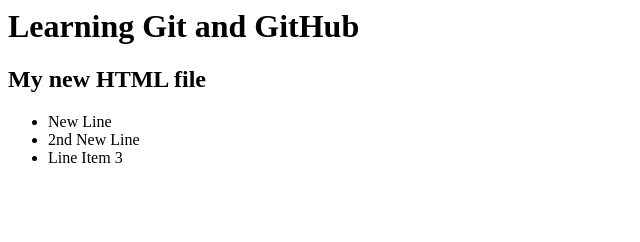
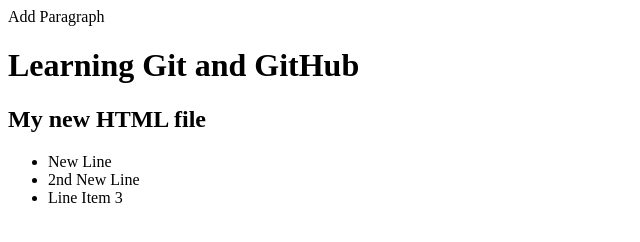
Before and after one commit to zstem001hz-droid/Pull, a plain HTML site: page index.html in a window 1280 px wide. Shown: the whole page, without its empty margins (0-640 px from the left). Drawn offline with Linux system fonts and the light colour scheme.

Commit message:
This is the 100th time, I swear.

```diff
--- a/index.html
+++ b/index.html
@@ -3,6 +3,7 @@
         <title>Branched New HTML File - repo</title>
     </head>
     <body>
+        <p>Add Paragraph</p>
         <h1>Learning Git and GitHub</h1>
         <h2>My new HTML file</h2>
     <ul>
```
